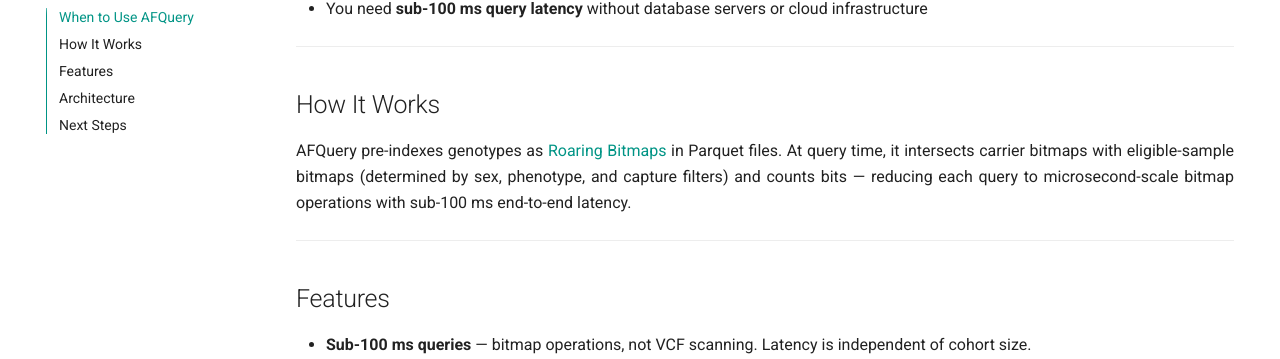
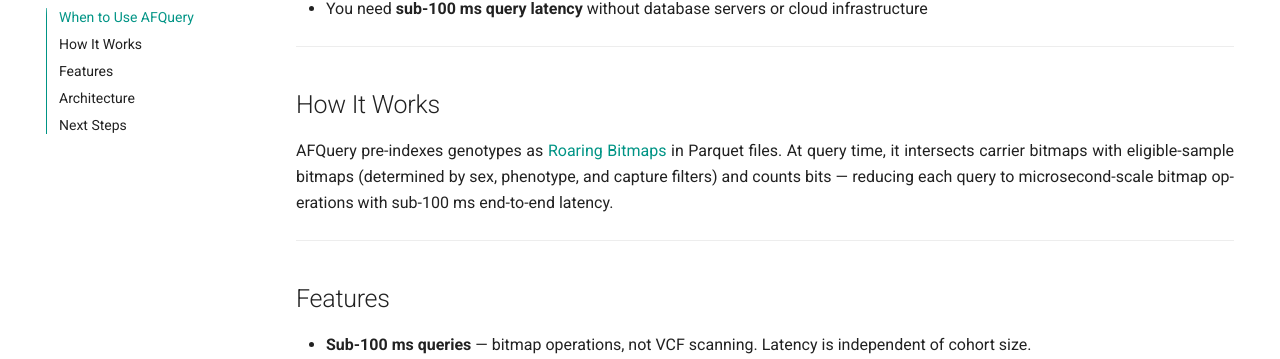
Before and after one commit to dlopez-bioinfo/afquery, an MkDocs documentation site: the page built from docs/index.md, in a window 1280 px wide and 1400 px high, scrolled down 485 px. Shown: the part 91-450 px from the top of the window. Built offline with MkDocs 1.6.1 and Material for MkDocs 9.7.7, drawn with Linux system fonts in a browser that asks for light colours; comment, search, counter and statistics services are not loaded.

Commit message:
docs: limit text justification to wide screens and add hyphens

```diff
--- a/docs/stylesheets/extra.css
+++ b/docs/stylesheets/extra.css
@@ -1,4 +1,8 @@
-.md-content__inner p,
-.md-content__inner li {
-    text-align: justify;
+@media (min-width: 960px) {
+    .md-content__inner p,
+    .md-content__inner li {
+        text-align: justify;
+        hyphens: auto;
+        -webkit-hyphens: auto;
+    }
 }
```
